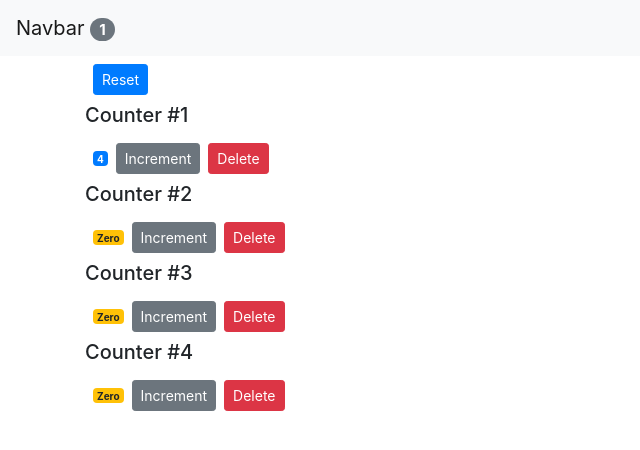
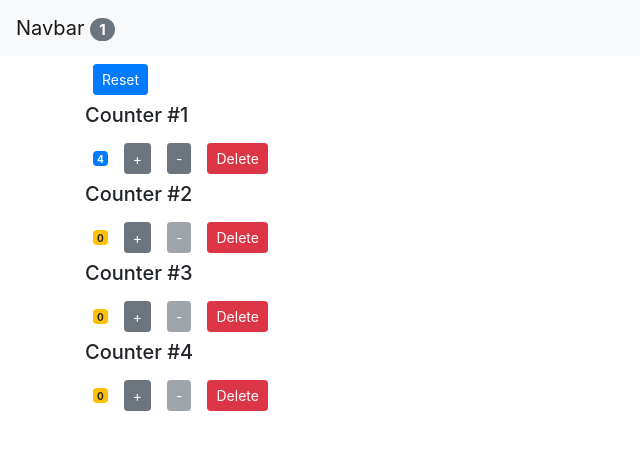
Before and after one commit to krishsa/counter-app, a React (Create React App) app: page / in a window 1280 px wide. Shown: the top 450 px of the page, without its empty margins (0-640 px from the left). Built offline with nearby package versions, Linux system fonts and the light colour scheme.

Commit message:
Added button decrement.

```diff
--- a/src/App.js
+++ b/src/App.js
@@ -41,6 +41,13 @@
     counters[index].value++;
     this.setState({ counters });
   };
+  handleDecrement = (counter) => {
+    const counters = [...this.state.counters];
+    const index = counters.indexOf(counter);
+    counters[index] = { ...counter };
+    counters[index].value--;
+    this.setState({ counters });
+  };
   render() {
     console.log("App - rendered.");
     return (
@@ -52,6 +59,7 @@
           <Counters
             onReset={this.handleReset}
             onIncrement={this.handleIncrement}
+            onDecrement={this.handleDecrement}
             onDelete={this.handleDelete}
             counters={this.state.counters}
           />
--- a/src/components/counter.jsx
+++ b/src/components/counter.jsx
@@ -47,9 +47,16 @@
         </span>
         <button
           onClick={() => this.props.onIncrement(this.props.counter)}
-          className="btn btn-secondary btn-sm"
+          className="btn btn-secondary btn-sm m-2"
         >
-          Increment
+          +
+        </button>
+        <button
+          onClick={() => this.props.onDecrement(this.props.counter)}
+          className="btn btn-secondary btn-sm m-2"
+          disabled={this.props.counter.value === 0 ? "disabled" : ""}
+        >
+          -
         </button>
         <button
           className="btn btn-danger btn-sm m-2"
@@ -69,7 +76,7 @@
 
   formatCount() {
     const { value } = this.props.counter;
-    return value === 0 ? "Zero" : value;
+    return value === 0 ? 0 : value;
   }
 }
 
--- a/src/components/counters.jsx
+++ b/src/components/counters.jsx
@@ -5,7 +5,13 @@
   render() {
     console.log("counters - rendered.");
     //Object Destructuring...
-    const { onReset, onIncrement, onDelete, counters } = this.props;
+    const {
+      onReset,
+      onIncrement,
+      onDelete,
+      counters,
+      onDecrement,
+    } = this.props;
     return (
       <div>
         <button className="btn btn-primary btn-sm m-2" onClick={onReset}>
@@ -17,6 +23,7 @@
             counter={counter}
             onDelete={onDelete}
             onIncrement={onIncrement}
+            onDecrement={onDecrement}
           ></Counter>
         ))}
       </div>
```
